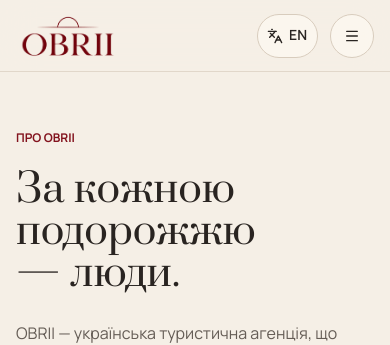
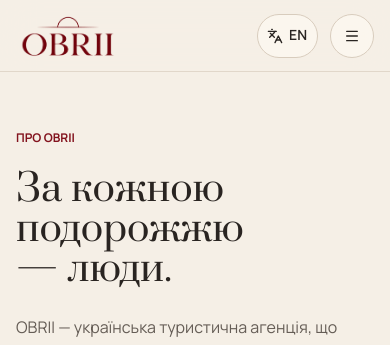
Before and after one commit to vbezia/obrii, a Next.js app: page /about in a window 390 px wide. Shown: the top 345 px of the page. Built offline with nearby package versions, Linux system fonts and the light colour scheme.

Commit message:
fix: prevent word breaks in headings

```diff
--- a/app/globals.css
+++ b/app/globals.css
@@ -387,8 +387,10 @@
   font-weight: 400;
   line-height: 1.08;
   letter-spacing: 0;
-  overflow-wrap: break-word;
+  hyphens: none;
+  overflow-wrap: normal;
   text-wrap: balance;
+  word-break: normal;
 }
 
 .hero-intro h1 {
@@ -1443,8 +1445,8 @@
   :root {
     --page-gutter: 1rem;
     --section-space: 3.25rem;
-    --title-page-size: clamp(2.35rem, 10vw, 3rem);
-    --title-section-size: clamp(2rem, 8.5vw, 2.65rem);
+    --title-page-size: clamp(2.2rem, 9.5vw, 2.75rem);
+    --title-section-size: clamp(1.9rem, 8vw, 2.4rem);
   }
 
   .site-header {
@@ -1710,7 +1712,6 @@
   max-width: min(11ch, 100%);
   font-size: var(--title-page-size);
   line-height: 1.04;
-  overflow-wrap: anywhere;
 }
 
 .about-hero-copy > p:not(.eyebrow) {
@@ -2241,6 +2242,7 @@
 @media (max-width: 640px) {
   .about-hero h1,
   .contacts-intro h1 {
+    max-width: 100%;
     font-size: var(--title-page-size);
     line-height: 1.08;
   }
```
